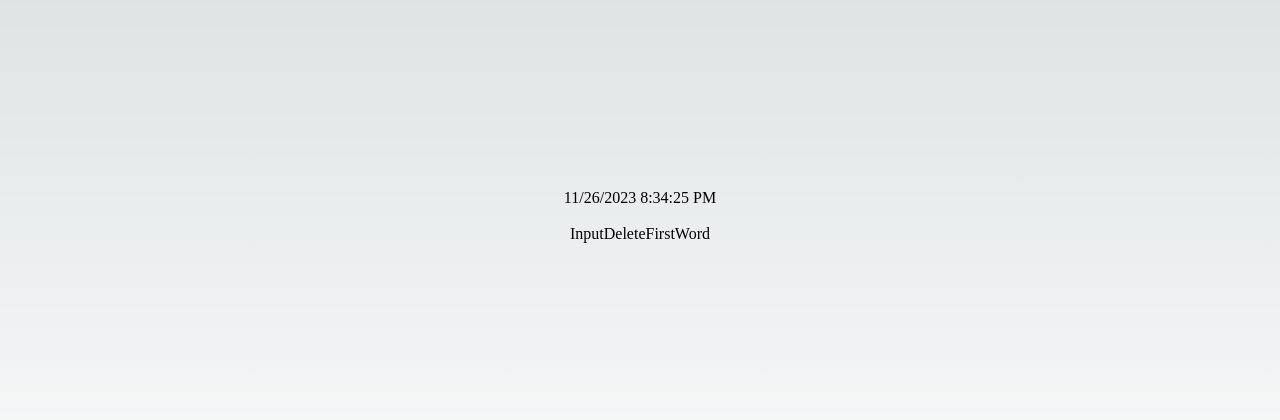
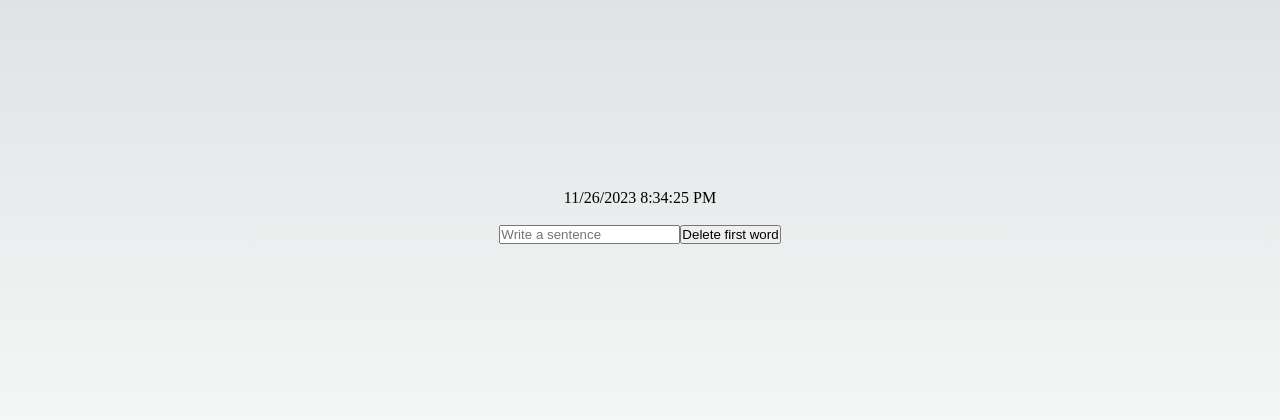
Before and after one commit to Aluonam/pt_261123, a Next.js app: page / in a window 1280 px wide. Shown: the part 184-604 px from the top of the page. Built offline with nearby package versions, Linux system fonts and the light colour scheme.

Commit message:
feat: button and input

```diff
--- a/components/InputDeleteFirstWord.jsx
+++ b/components/InputDeleteFirstWord.jsx
@@ -1,8 +1,15 @@
-import React from 'react'
+import React, { useState } from 'react'
 
 const InputDeleteFirstWord = () => {
+
+    const [userText, setUserText] = useState("")
   return (
-    <div>InputDeleteFirstWord</div>
+    <div>
+        {userText}
+        <input onChange={(e)=>{setUserText(e.target.value)}} placeholder='Write a sentence'></input>
+        <button onClick={()=>{}}>Delete first word</button>
+
+    </div>
   )
 }
 
```
